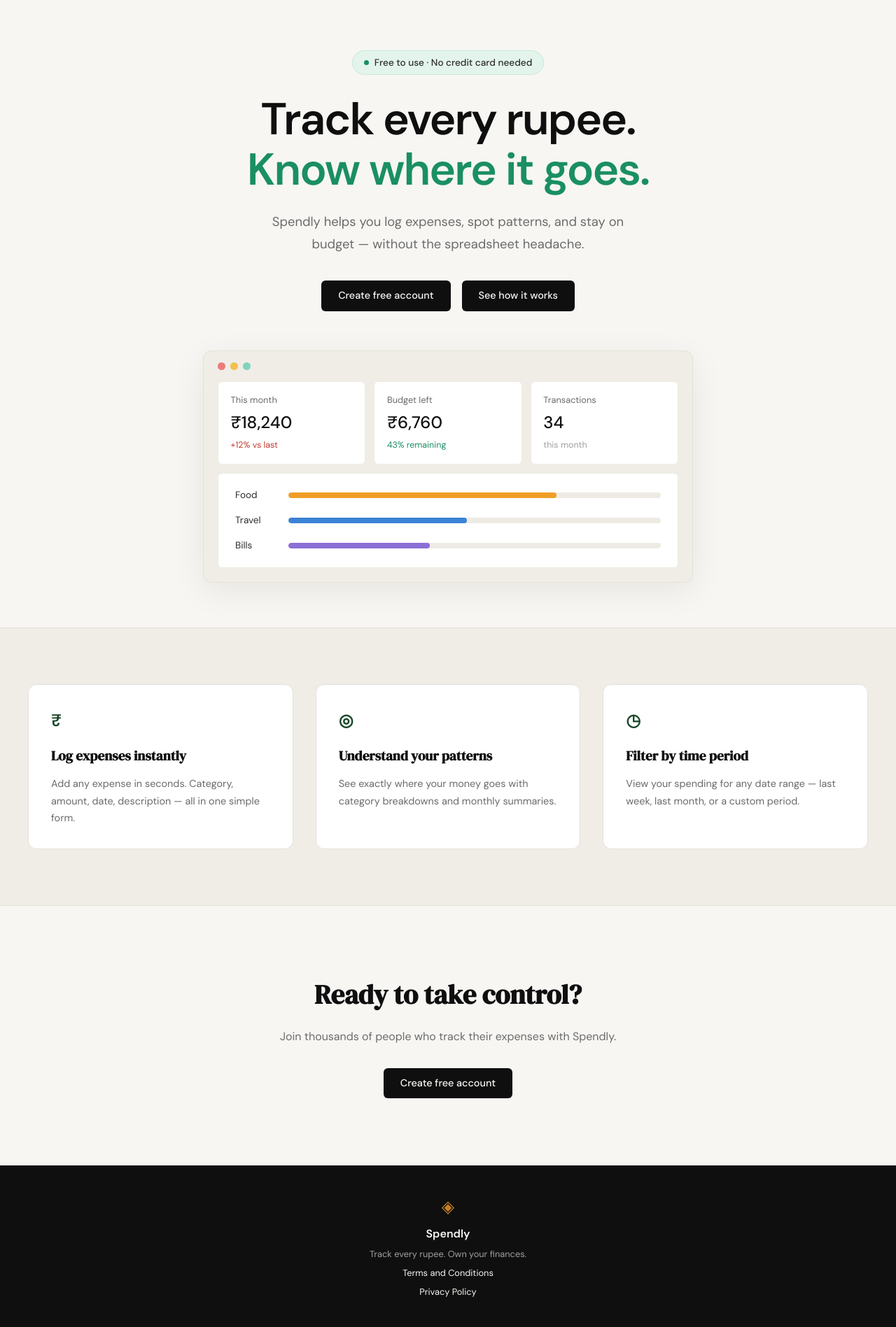
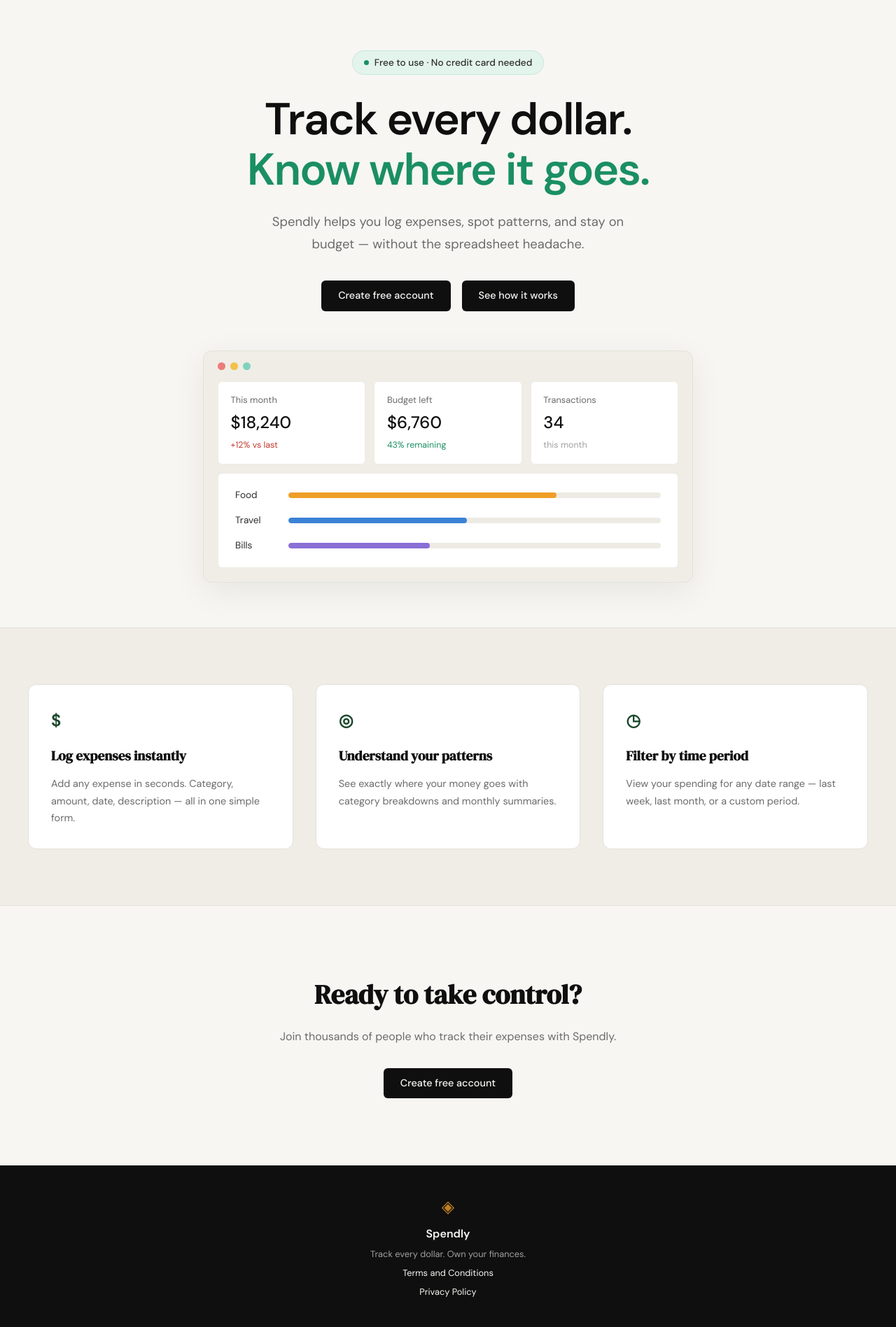
Before and after one commit to salmanabid786/expense-tracker, a Flask app: page / in a window 1280 px wide. Shown: the part 61-1958 px from the top of the page at 70% size. Run offline with Flask 3, Linux system fonts and the light colour scheme.

Commit message:
change currency to dollars
Co-Authored-By: Claude Opus 5.5 <noreply@anthropic.com>

```diff
--- a/expense-tracker/templates/base.html
+++ b/expense-tracker/templates/base.html
@@ -40,7 +40,7 @@
         <div class="footer-inner">
             <span class="brand-icon">◈</span>
             <span class="footer-name">Spendly</span>
-            <p class="footer-copy">Track every rupee. Own your finances.</p>
+            <p class="footer-copy">Track every dollar. Own your finances.</p>
             <a href="{{ url_for('terms_and_conditions') }}" class="footer-copy" style="color: var(--paper);">Terms and Conditions</a>
             <a href="{{ url_for('privacy_policy') }}" class="footer-copy" style="color: var(--paper);">Privacy Policy</a>
         </div>
--- a/expense-tracker/templates/delete_expense.html
+++ b/expense-tracker/templates/delete_expense.html
@@ -55,7 +55,7 @@
         <div class="auth-card">
             <dl class="delete-summary">
                 <dt>Amount</dt>
-                <dd class="delete-amount">₹{{ "{:,.2f}".format(expense.amount) }}</dd>
+                <dd class="delete-amount">${{ "{:,.2f}".format(expense.amount) }}</dd>
                 <dt>Category</dt>
                 <dd>{{ expense.category }}</dd>
                 <dt>Date</dt>
--- a/expense-tracker/templates/landing.html
+++ b/expense-tracker/templates/landing.html
@@ -1,6 +1,6 @@
 {% extends "base.html" %}
 
-{% block title %}Spendly — Track Every Rupee{% endblock %}
+{% block title %}Spendly — Track Every Dollar{% endblock %}
 
 {% block head %}
 <style>
@@ -76,7 +76,7 @@
     <div class="hero-inner">
         <div class="hero-badge"><span class="hero-badge-dot"></span>Free to use · No credit card needed</div>
         <h1 class="hero-title">
-            Track every rupee.<br>
+            Track every dollar.<br>
             <span class="hero-title-accent">Know where it goes.</span>
         </h1>
         <p class="hero-subtitle">
@@ -100,12 +100,12 @@
             <div class="mock-stats">
                 <div class="mock-stat">
                     <span class="mock-stat-label">This month</span>
-                    <span class="mock-stat-value">₹18,240</span>
+                    <span class="mock-stat-value">$18,240</span>
                     <span class="mock-stat-note mock-note-up">+12% vs last</span>
                 </div>
                 <div class="mock-stat">
                     <span class="mock-stat-label">Budget left</span>
-                    <span class="mock-stat-value">₹6,760</span>
+                    <span class="mock-stat-value">$6,760</span>
                     <span class="mock-stat-note mock-note-good">43% remaining</span>
                 </div>
                 <div class="mock-stat">
@@ -142,7 +142,7 @@
 <section class="features" id="features">
     <div class="features-inner">
         <div class="feature-card">
-            <div class="feature-icon">₹</div>
+            <div class="feature-icon">$</div>
             <h3 class="feature-title">Log expenses instantly</h3>
             <p class="feature-body">Add any expense in seconds. Category, amount, date, description — all in one simple form.</p>
         </div>
```
Also changed, not shown: expense-tracker/templates/profile.html (+4 -4 lines).
